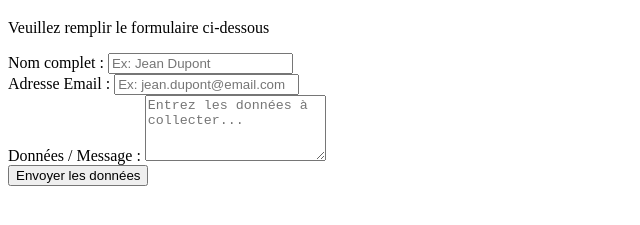
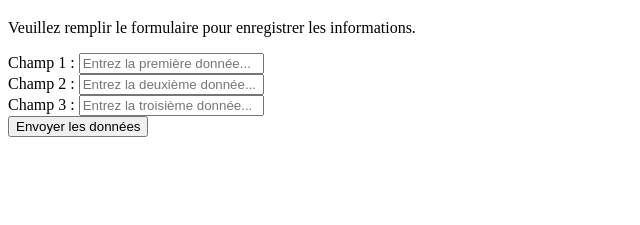
Before and after one commit to Bozeny/data-collector-app, a website: page index.html in a window 1280 px wide. Shown: the part 61-286 px from the top of the page, without its empty margins (0-640 px from the left). Drawn offline with Linux system fonts and the light colour scheme; no server answers.

Commit message:
Fix: Utilisation des URLs relatives pour Vercel

```diff
--- a/index.html
+++ b/index.html
@@ -7,36 +7,33 @@
     <link rel="stylesheet" href="styles.css">
 </head>
 <body>
-
     <div class="container">
         <h1>Collecteur de Données</h1>
-        <p class="subtitle">Veuillez remplir le formulaire ci-dessous</p>
+        <p class="subtitle">Veuillez remplir le formulaire pour enregistrer les informations.</p>
 
-        <!-- Formulaire de collecte -->
-        <form id="dataForm">
+        <form id="collectorForm" onsubmit="event.preventDefault(); submitData();">
             <div class="form-group">
-                <label for="username">Nom complet :</label>
-                <input type="text" id="username" name="username" required placeholder="Ex: Jean Dupont">
+                <label for="field1">Champ 1 :</label>
+                <input type="text" id="field1" required placeholder="Entrez la première donnée...">
             </div>
 
             <div class="form-group">
-                <label for="email">Adresse Email :</label>
-                <input type="email" id="email" name="email" required placeholder="Ex: jean.dupont@email.com">
+                <label for="field2">Champ 2 :</label>
+                <input type="text" id="field2" required placeholder="Entrez la deuxième donnée...">
             </div>
 
             <div class="form-group">
-                <label for="message">Données / Message :</label>
-                <textarea id="message" name="message" rows="4" required placeholder="Entrez les données à collecter..."></textarea>
+                <label for="field3">Champ 3 :</label>
+                <input type="text" id="field3" required placeholder="Entrez la troisième donnée...">
             </div>
 
             <button type="submit" id="submitBtn">Envoyer les données</button>
         </form>
 
-        <!-- Zone pour afficher les messages de succès ou d'erreur -->
-        <div id="responseMessage" class="hidden"></div>
+        <div id="messageStatus" class="status-message"></div>
     </div>
 
-    <!-- Connexion au script JS dans le dossier public -->
-    <script src="/app.js"></script>
+    <!-- Connexion vers votre script JS existant -->
+    <script src="public/js/app.js"></script>
 </body>
 </html>
--- a/public/app.js
+++ b/public/app.js
@@ -28,7 +28,7 @@ async function submitData() {
     }
 
     try {
-        const response = await fetch(`${API_URL}/api/collect-data`, {
+        const response = await fetch(`/api/collect-data`, {
             method: 'POST',
             headers: {
                 'Content-Type': 'application/json'
@@ -54,7 +54,7 @@ async function submitData() {
 // Load Data
 async function loadData() {
     try {
-        const response = await fetch(`${API_URL}/api/data`);
+        const response = await fetch(`/api/data`);
         const result = await response.json();
 
         const container = document.getElementById('dataContainer');
@@ -106,7 +106,7 @@ function showStatus(message, type) {
 // Check Server Status
 async function checkServerStatus() {
     try {
-        const response = await fetch(`${API_URL}/api/health`);
+        const response = await fetch(`/api/health`);
         const result = await response.json();
         console.log('Server status:', result);
     } catch (error) {
```
